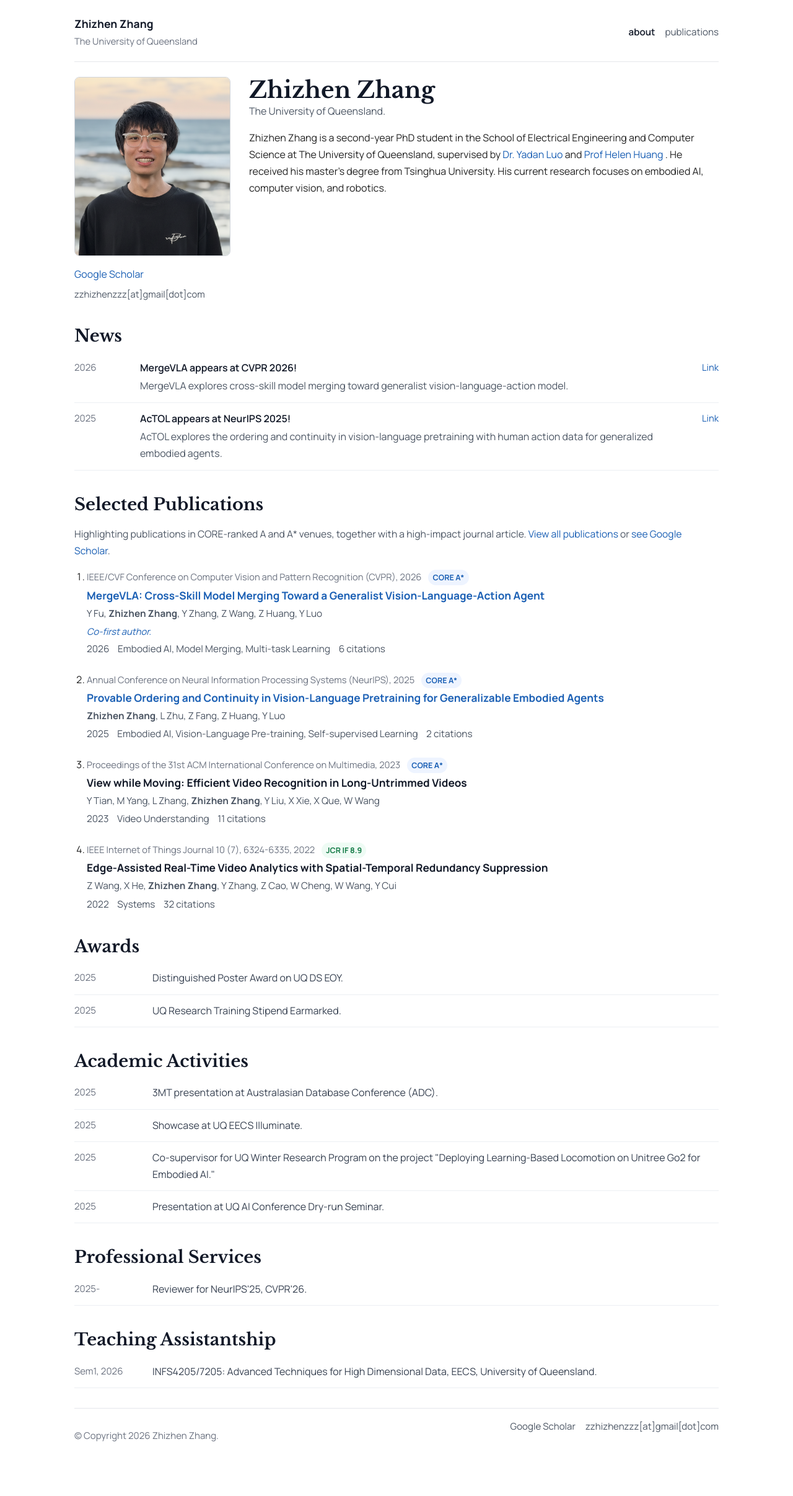
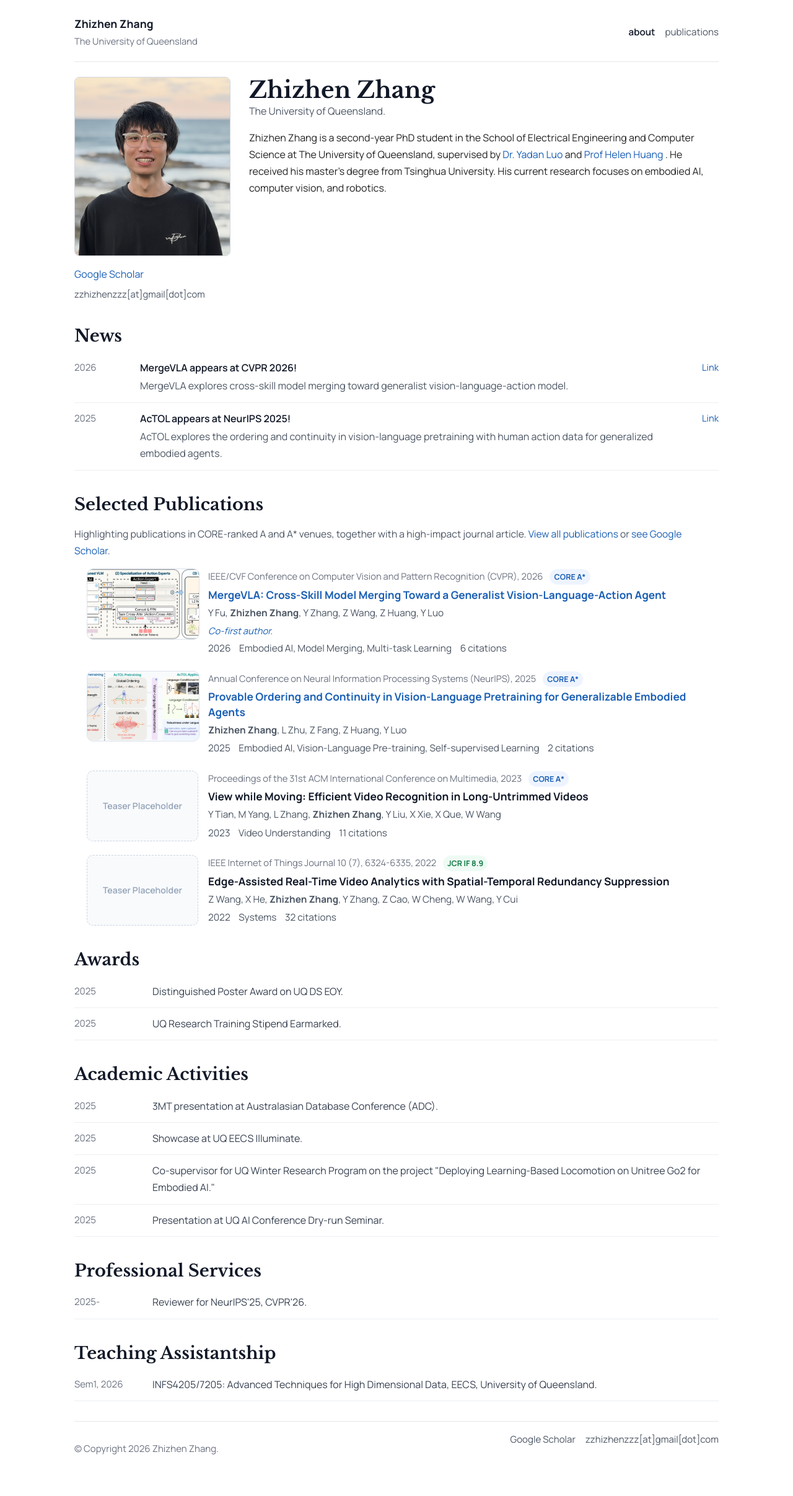
Before and after one commit to Daisy-zzz/homepage, a Jekyll site: the page built from index.html, in a window 1280 px wide. Shown: the whole page at 62% size. Built offline with Jekyll 4.4.1, drawn with Linux system fonts in a browser that asks for light colours; before the commit the page ends 2392 px from its top, so only the background shows below that.

Commit message:
Add teaser image

```diff
--- a/assets/css/main.css
+++ b/assets/css/main.css
@@ -183,7 +183,41 @@ a:focus-visible {
 }
 
 .publication-plain-item {
+  display: grid;
+  grid-template-columns: 180px minmax(0, 1fr);
+  gap: 1rem;
+  align-items: start;
   margin-bottom: 1.4rem;
+}
+
+.publication-teaser-placeholder {
+  display: grid;
+  place-items: center;
+  min-height: 112px;
+  border: 1px dashed #cbd5e1;
+  border-radius: 10px;
+  background: #f8fafc;
+}
+
+.publication-teaser-image {
+  display: block;
+  width: 100%;
+  min-height: 112px;
+  aspect-ratio: 16 / 10;
+  border: 1px solid #dbe3ee;
+  border-radius: 10px;
+  object-fit: cover;
+  background: #f8fafc;
+}
+
+.publication-teaser-placeholder span {
+  color: #94a3b8;
+  font-size: 0.88rem;
+  font-weight: 600;
+}
+
+.publication-plain-content {
+  min-width: 0;
 }
 
 .publication-plain-meta {
@@ -453,7 +487,8 @@ a:focus-visible {
   .contact-grid,
   .news-item,
   .record-item,
-  .thread-grid {
+  .thread-grid,
+  .publication-plain-item {
     grid-template-columns: 1fr;
   }
 
--- a/index.html
+++ b/index.html
@@ -64,6 +64,18 @@ permalink: /
     {% for publication in site.data.publications %}
     {% if publication.homepage_selected %}
     <li class="publication-plain-item">
+      {% if publication.teaser_image and publication.teaser_image != "" %}
+      <img
+        class="publication-teaser-image"
+        src="{{ publication.teaser_image | relative_url }}"
+        alt="{{ publication.teaser_alt | default: publication.title }}"
+      />
+      {% else %}
+      <div class="publication-teaser-placeholder" aria-hidden="true">
+        <span>Teaser Placeholder</span>
+      </div>
+      {% endif %}
+      <div class="publication-plain-content">
         <div class="publication-plain-meta">
           {{ publication.venue }}
           {% if publication.core_rank %}
@@ -89,6 +101,7 @@ permalink: /
           <span>{{ publication.area }}</span>
           <span>{{ publication.citations }}</span>
         </p>
+      </div>
     </li>
     {% endif %}
     {% endfor %}
```
Also changed, not shown: _data/publications.yml (+8 -0 lines), assets/img/actol_teaser.png (added), assets/img/mergevla_teaser.jpg (added). Lines whose indentation alone changed are shown as unchanged.
